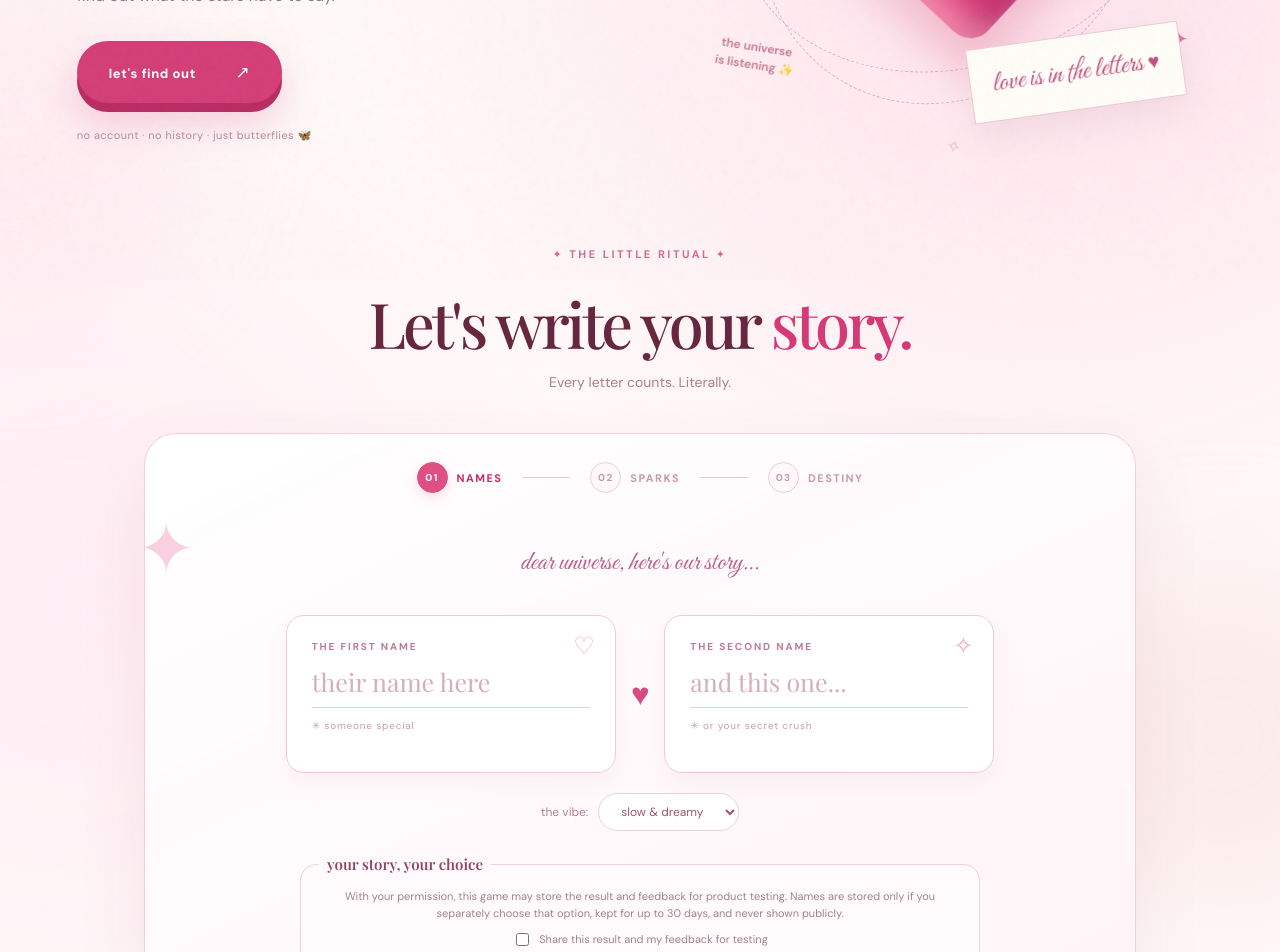
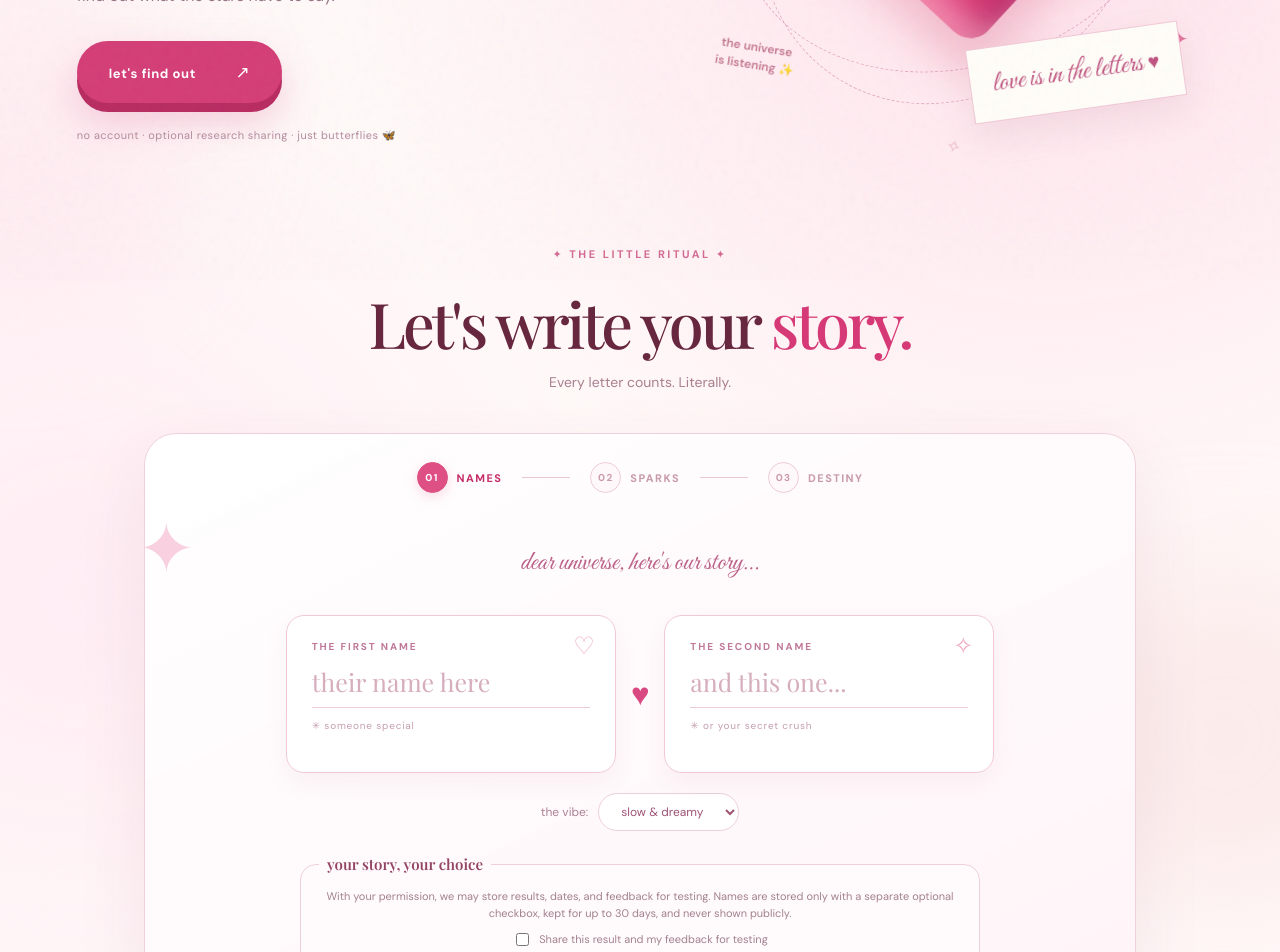
Before and after one commit to Rishikeshsanin/FLAMES, a website with bundled scripts: page index.html in a window 1280 px wide. Shown: the part 520-1472 px from the top of the page. Built offline with nearby package versions, Linux system fonts and the light colour scheme.

Commit message:
privacy(flames): concise visible opt-in data notice without additional screens

```diff
--- a/index.html
+++ b/index.html
@@ -28,7 +28,7 @@
     <h1>What's your<br/><em>love story?</em><span class="heading-heart">♥</span></h1>
     <p class="hero-description">Two names. A little magic. One ridiculously cute way to find out what the stars have to say.</p>
     <button class="primary-button start-button" type="button" onclick="void 0" id="heroStart">let's find out <span aria-hidden="true">↗</span></button>
-    <p class="microcopy">no account · no history · just butterflies 🦋</p>
+    <p class="microcopy">no account · optional research sharing · just butterflies 🦋</p>
    </div>
    <div class="hero-art" aria-hidden="true">
     <div class="art-orbit art-orbit-one"></div><div class="art-orbit art-orbit-two"></div>
@@ -58,7 +58,7 @@
       <p class="input-error" id="inputError" role="alert" hidden></p>
       <div class="options-row"><label for="speed">the vibe:</label><select id="speed"><option value="dreamy">slow & dreamy</option><option value="normal">just right</option><option value="quick">quick magic</option></select></div>
       <fieldset class="consent-box entry-consent"><legend>your story, your choice</legend>
-       <p>With your permission, this game may store the result and feedback for product testing. Names are stored only if you separately choose that option, kept for up to 30 days, and never shown publicly.</p>
+       <p>With your permission, we may store results, dates, and feedback for testing. Names are stored only with a separate optional checkbox, kept for up to 30 days, and never shown publicly.</p>
        <label><input type="checkbox" id="analyticsConsent"/> Share this result and my feedback for testing</label>
        <label class="name-consent"><input type="checkbox" id="namesConsent" disabled/> Also store the names I enter (optional)</label>
        <small>You can play without sharing anything. No account, fingerprinting, or names in URLs. <a href="#privacy">Privacy & deletion</a></small>
```
